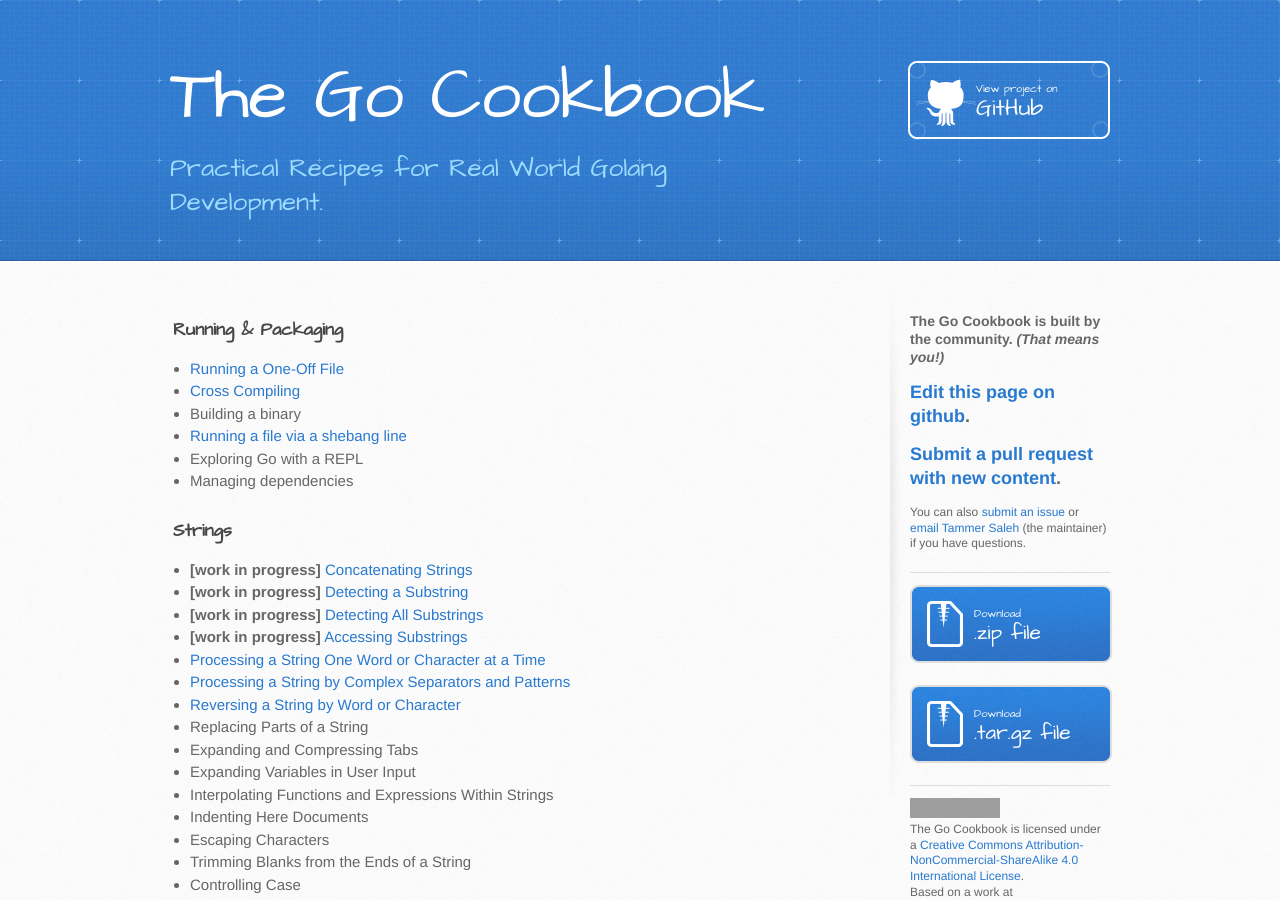
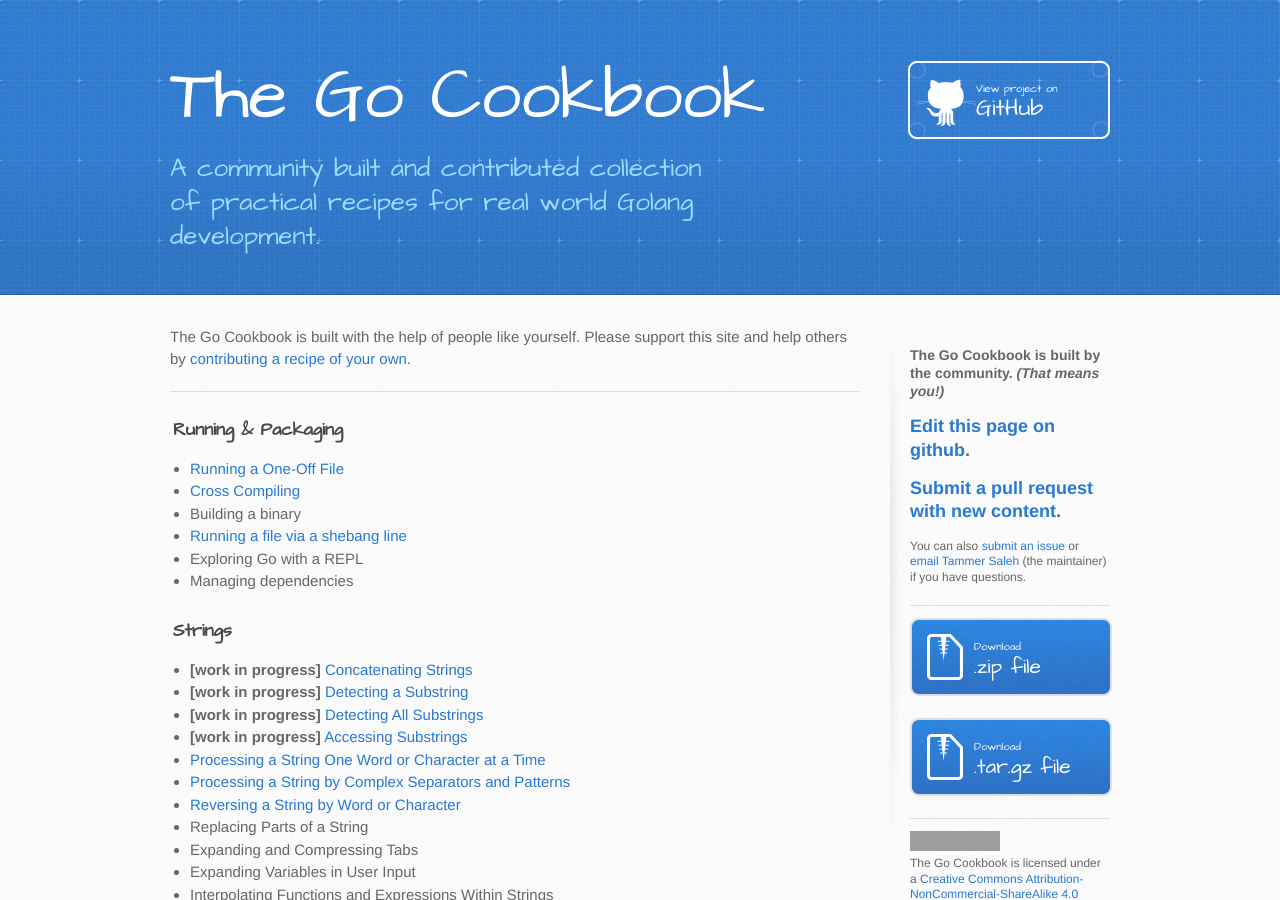
Before and after one commit to superorbital/golangcookbook.github.io, a Jekyll site: the page built from index.md, in a window 1280 px wide and 900 px high. Built offline with Jekyll 4.4.1, drawn with Linux system fonts in a browser that asks for light colours; comment, search, counter and statistics services are not loaded; grey boxes are pictures that could not be loaded.

Commit message:
Call to action.

```diff
--- a/_layouts/default.html
+++ b/_layouts/default.html
@@ -21,7 +21,7 @@
     <header>
       <div class="inner">
         <h1><a href="/">{{ site.name }}</a></h1>
-        <h2>Practical Recipes for Real World Golang Development.</h2>
+        <h2>A community built and contributed collection of practical recipes for real world Golang development.</h2>
         <a href="{{ site.github.repository_url }}" class="button"><small>View project on</small> GitHub</a>
       </div>
     </header>
--- a/index.md
+++ b/index.md
@@ -3,8 +3,12 @@ layout: default
 title: Go Cookbook
 ---
 
+The Go Cookbook is built with the help of people like yourself.  Please support this site and help others by [contributing a recipe of your own](https://github.com/golangcookbook/golangcookbook.github.io#readme).
+
+---
+
 {% for chapter in site.data.chapters %}
-  <h3> {{ chapter.title }}</h3>
+### {{ chapter.title }}
 
   <ul>
   {% for recipe in chapter.recipes %}
```
